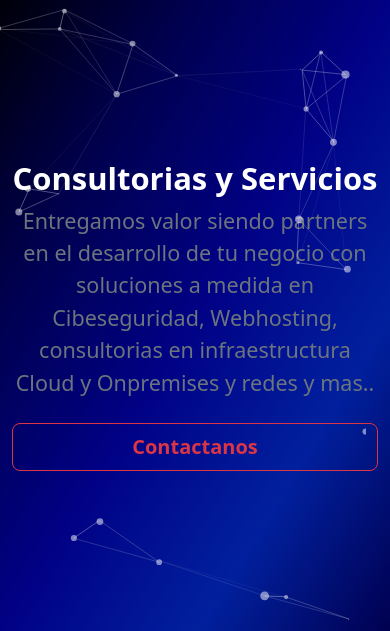
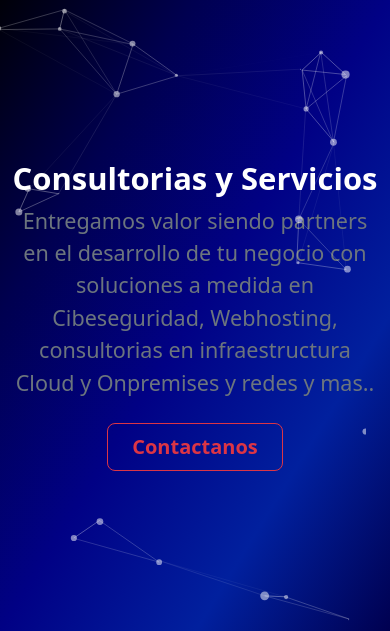
Before and after one commit to Meichon/meichon.github.io, a PHP site: page /inicio.html in a window 390 px wide. Shown: the part 64-695 px from the top of the page. Run offline with PHP 8.4, Linux system fonts and the light colour scheme.

Commit message:
arreglos boton hero

```diff
--- a/pages/css/style.css
+++ b/pages/css/style.css
@@ -31,6 +31,10 @@
   position: absolute;
 }
 
+.boton {
+  z-index: 1;
+  position: relative;
+}
 #pie {
 margin-bottom: 0px;
 z-index:0px;
--- a/pages/inicio.html
+++ b/pages/inicio.html
@@ -63,18 +63,16 @@
         <div class="row">
           <div id="particles-js"></div>
           <div class="text-secondary px-4 py-5 text-center">
-            <div class="py-5">
+            <div class="box1 py-5">
               <h1 class="display-5 fw-bold text-white">Consultorias y Servicios </h1>
               <div class="col-lg-6 mx-auto">
                 <p class="fs-4 mb-4">Entregamos valor siendo partners en el desarrollo de tu negocio con soluciones a medida en Cibeseguridad, Webhosting, consultorias en infraestructura Cloud y Onpremises y redes y mas.. </p>
-                <div class="d-grid gap-2 d-sm-flex justify-content-sm-center">
-                  <button type="button" class="btn btn-outline-danger btn-lg px-4 me-sm-3 fw-bold">Contactanos</button>
-
-                </div>
+                  <a class="btn boton btn-outline-danger btn-lg px-4 me-sm-3 fw-bold" type="button" href="contacto.html">Contactanos</a>
               </div>
             </div>
           </div>
-        </div>
+
+        </div><!--cierro row-->
       </div>
     </div>
      <!--servicios-->
--- a/pages/js/app.js
+++ b/pages/js/app.js
@@ -89,7 +89,7 @@ particlesJS('particles-js',
           "mode": "repulse"
         },
         "onclick": {
-          "enable": true,
+          "enable": false,
           "mode": "push"
         },
         "resize": true
```
